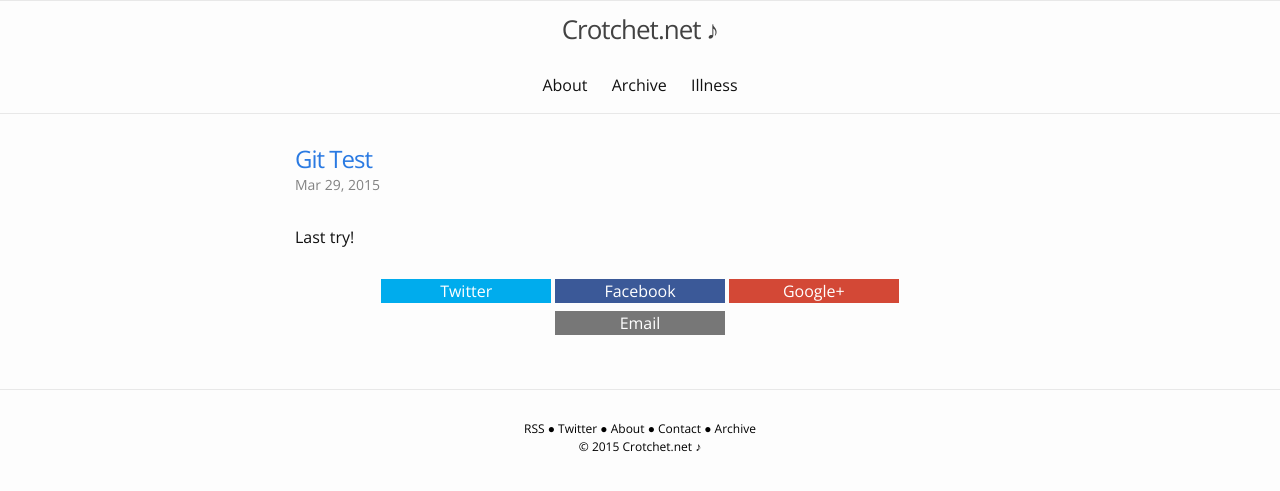
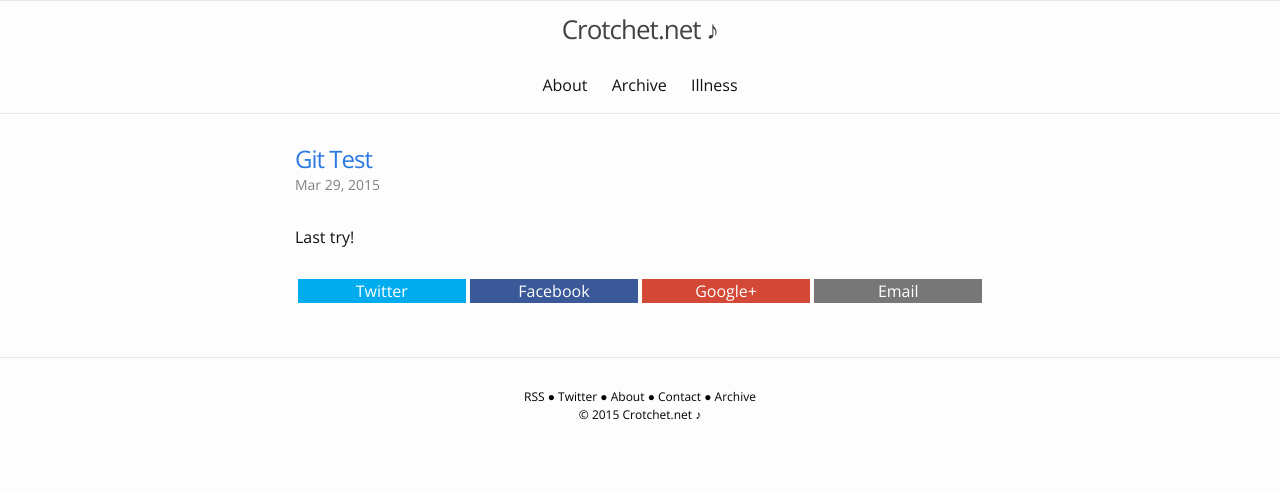
Before and after one commit to andyml123/andyml123.github.io, a Jekyll site: the page built from _posts/2015-03-29-git-test.markdown, in a window 1280 px wide. Shown: the top 491 px of the page. Built offline with Jekyll 4.4.1, drawn with Linux system fonts in a browser that asks for light colours.

Commit message:
inital commit

```diff
--- a/_sass/_layout.scss
+++ b/_sass/_layout.scss
@@ -310,7 +310,7 @@ hr {
 .sharing-button, .sharing-button:visited {
   display: inline-block;
   text-align: center;
-  width: 10.6rem;
+  width: 10.5rem;
   min-width: 10rem;
   background-color: #ccc;
   color: #fff;
```
